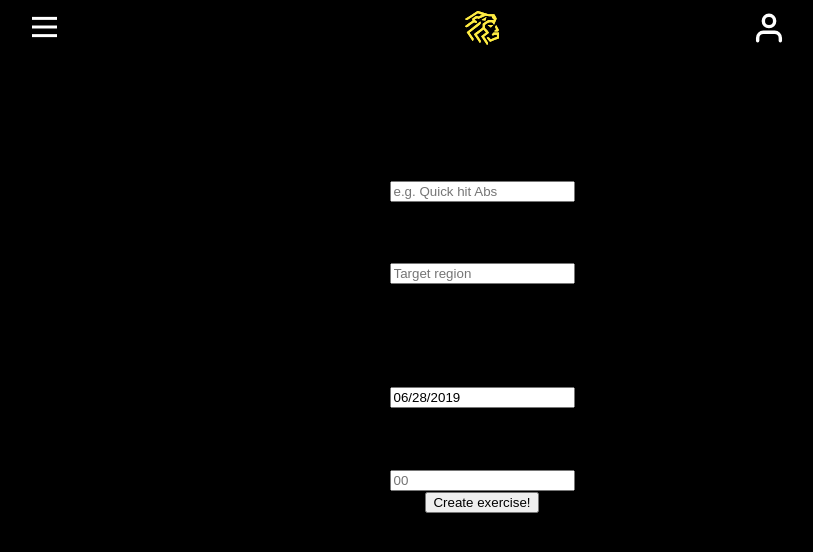
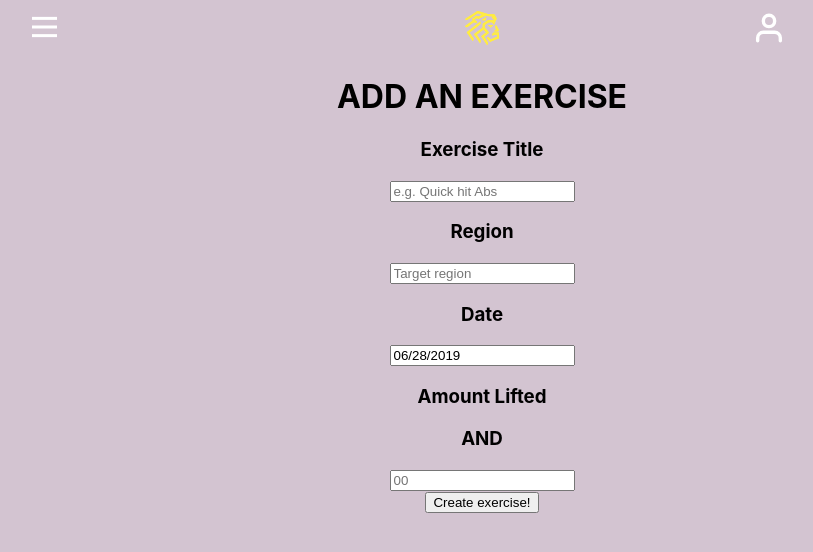
Before and after one commit to buildweek-weight-lifting/hercules-front-end, a React (Create React App) app in the folder hercules/: page /add-exercise in a window 1280 px wide. Shown: the top 552 px of the page, without its empty margins (158-971 px from the left). Built offline with nearby package versions, Linux system fonts and the light colour scheme.

Commit message:
changed background color so i can see text, fixed typos on add exercise form

```diff
--- a/hercules/src/App.css
+++ b/hercules/src/App.css
@@ -10,7 +10,7 @@
 }
 
 .App-header {
-  background-color: #282c34;
+  background-color: #777777;
   min-height: 100vh;
   display: flex;
   flex-direction: column;
@@ -37,6 +37,6 @@
 @media(max-width: 375px){
   .App{
     height: 667px;
-    background-color: #000000;
+    background-color: #666666;
   }
 }
--- a/hercules/src/components/addExercise/addExercise.js
+++ b/hercules/src/components/addExercise/addExercise.js
@@ -18,7 +18,8 @@ class AddExercise extends React.Component{
                 name: '',
                 reps: '',
                 sets: '',
-                weight: ''
+                weight: '',
+                date: ''
         }
     }
     componentDidMount() {
@@ -27,7 +28,7 @@ class AddExercise extends React.Component{
         var mm = String(today.getMonth() + 1).padStart(2, '0'); //January is 0!
         var yyyy = today.getFullYear();
         today = mm + '/' + dd + '/' + yyyy;
-        this.setState({reps: today})
+        this.setState({date: today})
         // console.log("state date: ", this.state.reps);
     }
     inputHandler = (e) => {
@@ -51,7 +52,7 @@ class AddExercise extends React.Component{
             <div className="addExercise-page">
                 <Nav />
                  <NavLink exact to="/dashboard"><div className="addExercise-back-btn"></div></NavLink>
-                <h1 className="addExerciseHeader">ADD A EXERCISE</h1>
+                <h1 className="addExerciseHeader">ADD AN EXERCISE</h1>
             <form className="exerciseInfoForm" onSubmit={this.submitHandler}>
                 <h3>Exercise Title</h3>
                 <input className="input-title" onChange={this.inputHandler} type="text" name="name" placeholder="e.g. Quick hit Abs" value={this.state.name} required></input>
@@ -72,10 +73,11 @@ class AddExercise extends React.Component{
 
                 <div className="addExercise-bottom">
                     <h3>Date</h3>
+                    <input className="inputReps" type="text" onChange={this.inputHandler} value={this.state.date} name="reps" placeholder="20" required></input>
+
                     <h3> </h3>
                     <h3 className="textlifted">Amount Lifted</h3>
 
-                    <input className="inputReps" type="text" onChange={this.inputHandler} value={this.state.reps} name="reps" placeholder="1/1/2019" required></input>
                     <h3>AND</h3>
                     <input className="inputLifted" type="text" onChange={this.inputHandler} value={this.state.weight} name="weight" placeholder="00" required></input>
                 </div>
--- a/hercules/src/components/selection.css
+++ b/hercules/src/components/selection.css
@@ -2,7 +2,7 @@
 @import url('https://fonts.googleapis.com/css?family=Roboto&display=swap');
 @media(min-width: 900px){
     .selection-page{
-        background-color: black;
+        background-color: grey;
         background-image: url(../assets/Background-Image-Desktop.jfif);
         background-color: rgba(50,50,50,.5);
         background-blend-mode: multiply;
--- a/hercules/src/index.css
+++ b/hercules/src/index.css
@@ -5,7 +5,7 @@ body {
     sans-serif;
   -webkit-font-smoothing: antialiased;
   -moz-osx-font-smoothing: grayscale;
-  background-color: #000000;
+  background-color: #d3c4d1;
 }
 
 code {
```
